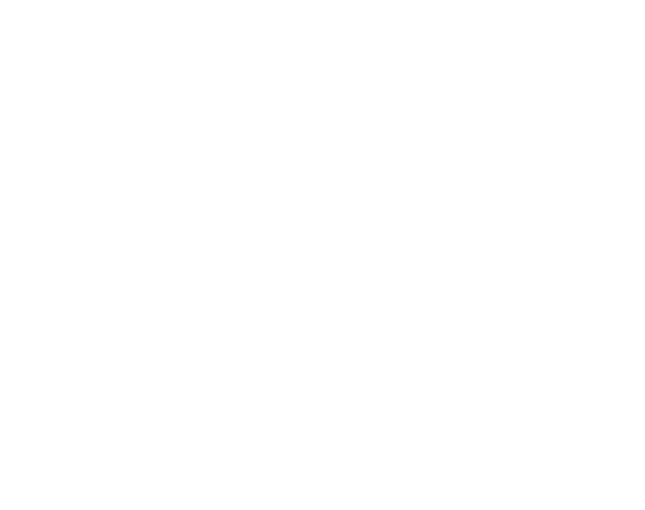
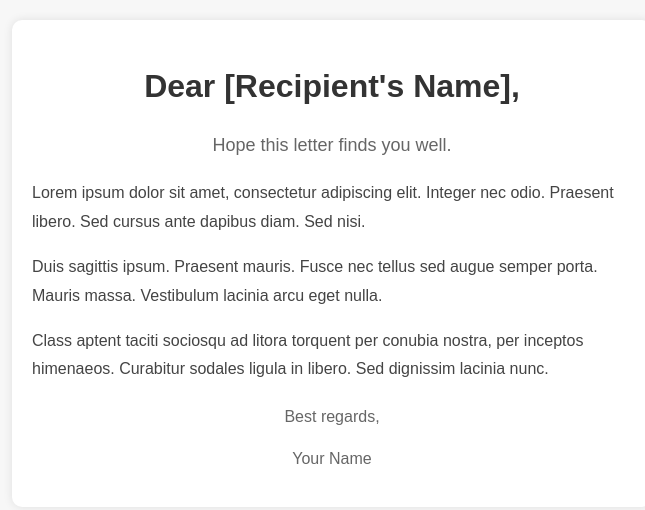
Before and after one commit to worldsyh/hyeryung, a plain HTML site: page index.html in a window 1280 px wide. Shown: the whole page, without its empty margins (308-953 px from the left). Drawn offline with Linux system fonts and the light colour scheme.

Commit message:
Update index.html

```diff
--- a/index.html
+++ b/index.html
@@ -1,9 +1,66 @@
-<!doctype html>
-<html lang="ko">
- <head>
-  <meta charset = utf-8">
-  <title>반갑습니다</title>
- </head>
- <body>
- </body>
+<!DOCTYPE html>
+<html lang="en">
+<head>
+<meta charset="UTF-8">
+<meta name="viewport" content="width=device-width, initial-scale=1.0">
+<title>Beautiful Letter Design</title>
+<style>
+  body {
+    font-family: Arial, sans-serif;
+    line-height: 1.6;
+    background-color: #f7f7f7;
+    margin: 0;
+    padding: 0;
+  }
+  .container {
+    max-width: 600px;
+    margin: 20px auto;
+    padding: 20px;
+    background-color: #fff;
+    border-radius: 10px;
+    box-shadow: 0 0 10px rgba(0,0,0,0.1);
+  }
+  header {
+    text-align: center;
+    margin-bottom: 20px;
+  }
+  header h1 {
+    color: #333;
+    font-size: 32px;
+    margin-bottom: 10px;
+  }
+  header p {
+    color: #666;
+    font-size: 18px;
+  }
+  .letter-content {
+    font-size: 16px;
+    color: #444;
+    line-height: 1.8;
+    margin-bottom: 20px;
+  }
+  footer {
+    text-align: center;
+    margin-top: 20px;
+    color: #666;
+  }
+</style>
+</head>
+<body>
+  <div class="container">
+    <header>
+      <h1>Dear [Recipient's Name],</h1>
+      <p>Hope this letter finds you well.</p>
+    </header>
+    <div class="letter-content">
+      <p>Lorem ipsum dolor sit amet, consectetur adipiscing elit. Integer nec odio. Praesent libero. Sed cursus ante dapibus diam. Sed nisi.</p>
+      <p>Duis sagittis ipsum. Praesent mauris. Fusce nec tellus sed augue semper porta. Mauris massa. Vestibulum lacinia arcu eget nulla.</p>
+      <p>Class aptent taciti sociosqu ad litora torquent per conubia nostra, per inceptos himenaeos. Curabitur sodales ligula in libero. Sed dignissim lacinia nunc.</p>
+    </div>
+    <footer>
+      <p>Best regards,</p>
+      <p>Your Name</p>
+    </footer>
+  </div>
+</body>
 </html>
```
